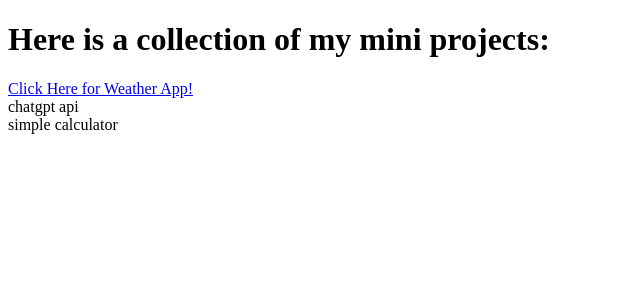
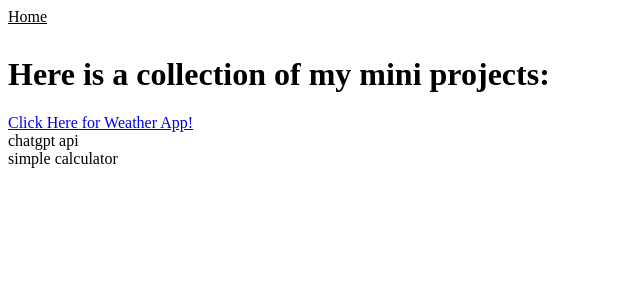
Before and after one commit to jb3k/Mini-Projects, a React (Create React App) app in the folder react-app/: page / in a window 1280 px wide. Shown: the top 300 px of the page, without its empty margins (0-640 px from the left). Built offline with nearby package versions, Linux system fonts and the light colour scheme.

Commit message:
added button to go back to home page

```diff
--- a/react-app/src/App.js
+++ b/react-app/src/App.js
@@ -1,5 +1,6 @@
 import React, { useState } from 'react';
 import { BrowserRouter, Route, Switch } from 'react-router-dom';
+import NavBar from './components/auth/NavBar';
 // import { useDispatch } from 'react-redux';
 // import { authenticate } from './store/session';
 import HomePage from './components/homepage';
@@ -44,6 +45,7 @@ function App() {
 
   return (
     <BrowserRouter>
+      <NavBar />
       <Switch>
         <Route path='/weather' exact={true}>
           <Search onSearchChange={handleOnSearchChange} />
--- a/react-app/src/components/auth/NavBar.js
+++ b/react-app/src/components/auth/NavBar.js
@@ -6,31 +6,11 @@ import LogoutButton from './LogoutButton';
 const NavBar = () => {
   return (
     <nav>
-      <ul>
-        <li>
-          <NavLink to='/' exact={true} activeClassName='active'>
-            Home
-          </NavLink>
-        </li>
-        <li>
-          <NavLink to='/login' exact={true} activeClassName='active'>
-            Login
-          </NavLink>
-        </li>
-        <li>
-          <NavLink to='/sign-up' exact={true} activeClassName='active'>
-            Sign Up
-          </NavLink>
-        </li>
-        <li>
-          <NavLink to='/users' exact={true} activeClassName='active'>
-            Users
-          </NavLink>
-        </li>
-        <li>
-          <LogoutButton />
-        </li>
-      </ul>
+      <div style={{ marginBottom: '30px' }}>
+        <NavLink to='/' exact={true} activeClassName='active' style={{ color: 'black' }}>
+          Home
+        </NavLink>
+      </div>
     </nav>
   );
 }
```
